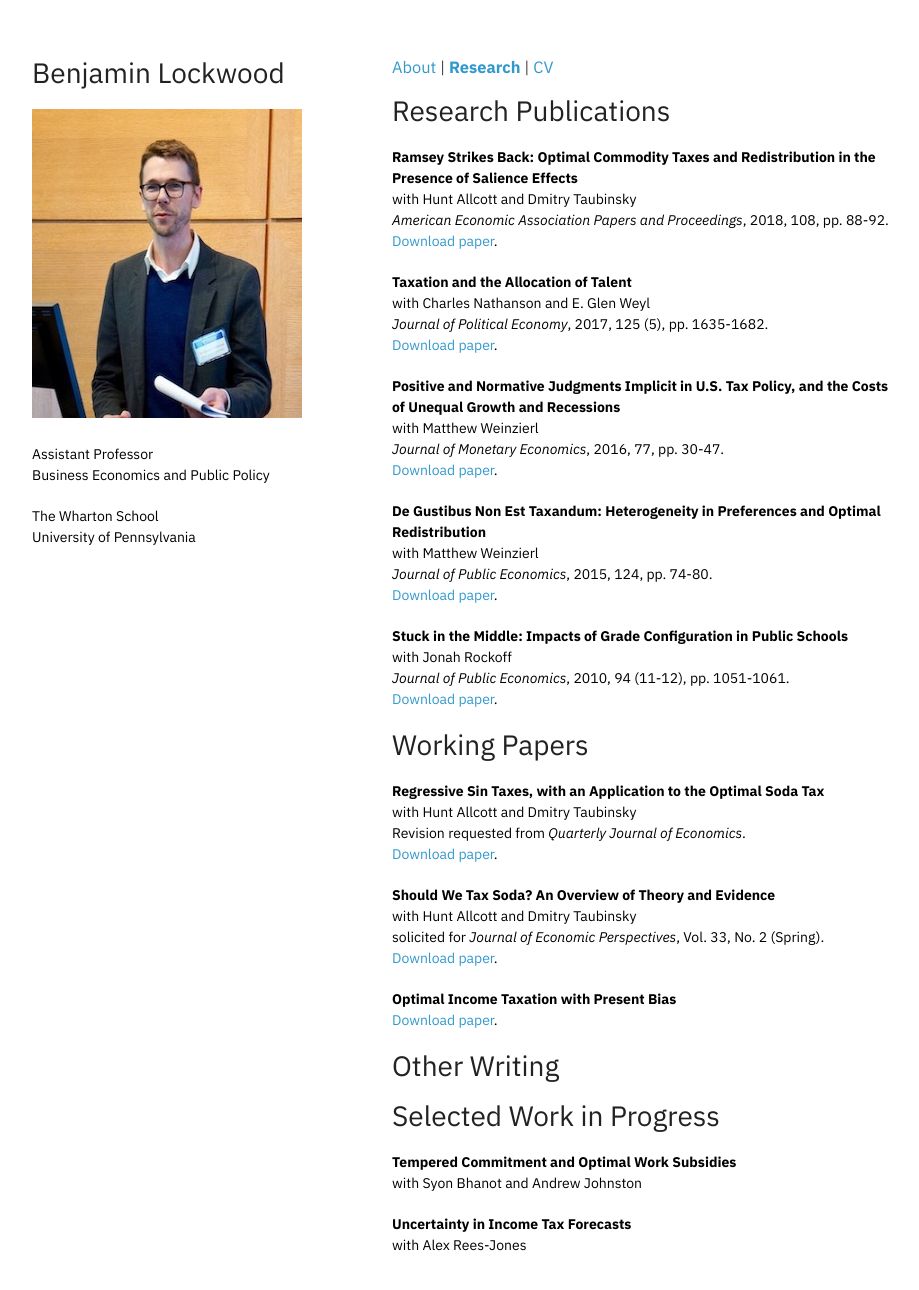
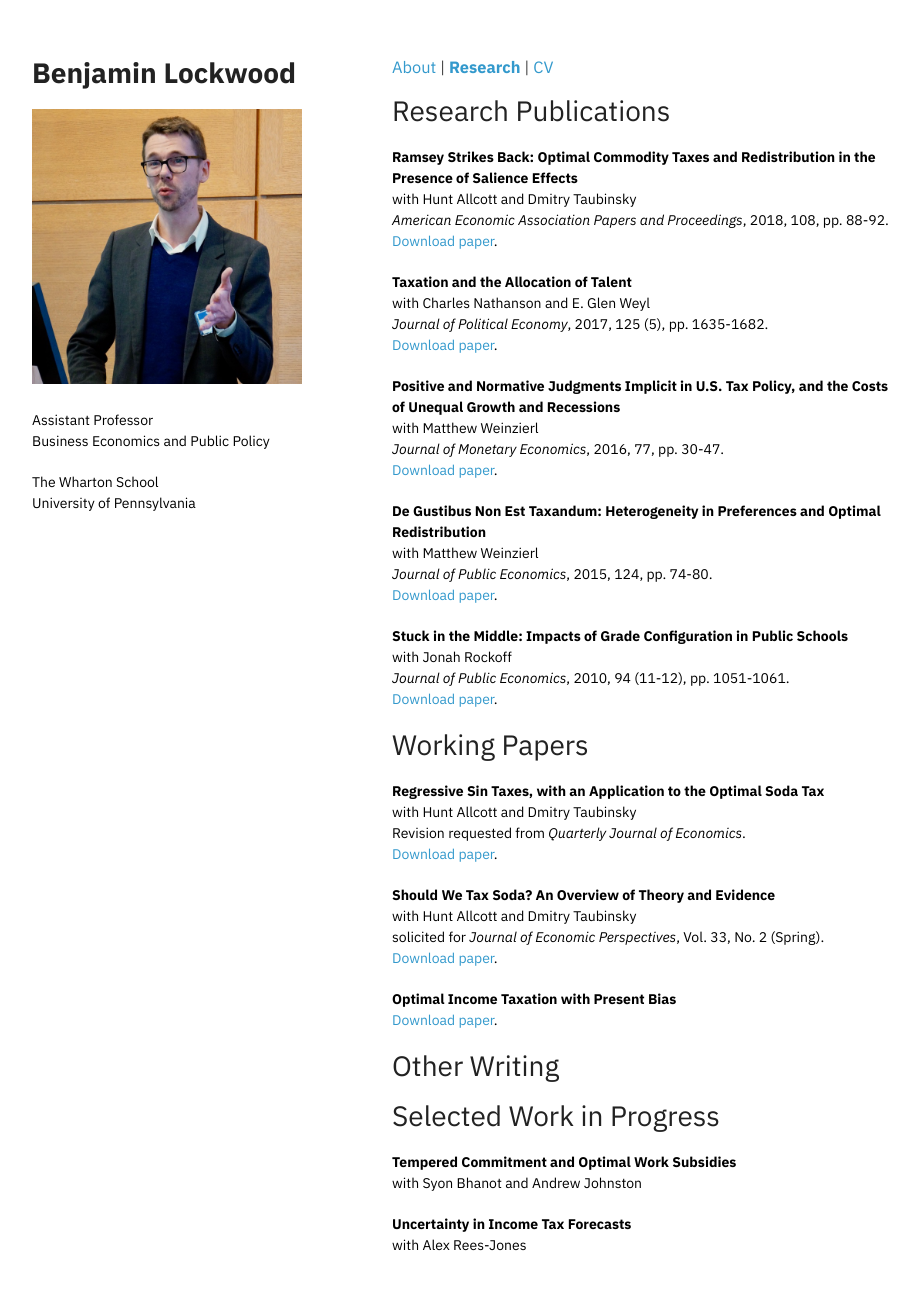
Before and after one commit to sxfinance/sxia.github.io, a Jekyll site: the page research.html, which Jekyll copies as it is, in a window 1280 px wide and 1326 px high. Shown: the top 1290 px of the window, without its empty margins (178-1097 px from the left). Built offline with Jekyll 4.4.1, drawn with Linux system fonts in a browser that asks for light colours.

Commit message:
Photo and layout updates.

```diff
--- a/index.html
+++ b/index.html
@@ -25,8 +25,8 @@
 <div class="wrapper">
 
       <header>
-        <h1>Benjamin Lockwood</h1>
-	      <p class="view"><img src="Benjamin Lockwood.jpg" width=300 height=309></p>
+        <h1><b>Benjamin Lockwood</b></h1>
+	      <p class="view"><img src="Benjamin Lockwood.jpg" width=275 height=275></p>
         <p>Assistant Professor<br>
           Business Economics and Public Policy</p>
 
@@ -40,7 +40,7 @@
        <h3 style="text-align: left; background-color: white;">
        <a href="index.html"><b>About</b></a> |
        <a href="research.html">Research</a> |
-       <a href="cv/Benjamin_Lockwood_CV.pdf">CV</a>
+       <a href="cv.pdf">CV</a>
        </h3>
      </nav>
 
--- a/research.html
+++ b/research.html
@@ -25,9 +25,8 @@
 <div class="wrapper">
 
   <header>
-    <h1>Benjamin Lockwood</h1>
-    <p class="view"><img src="Benjamin Lockwood.jpg" width=300 height=309></p>
-    <p>Assistant Professor<br>
+        <h1><b>Benjamin Lockwood</b></h1>
+	<p class="view"><img src="Benjamin Lockwood.jpg" width=275 height=275></p>    <p>Assistant Professor<br>
       Business Economics and Public Policy</p>
 
     <p>The Wharton School <br>
@@ -40,7 +39,7 @@
        <h3 style="text-align: left; background-color: white;">
        <a href="index.html">About</a> |
        <a href="research.html"><b>Research</b></a> |
-       <a href="cv/Benjamin_Lockwood_CV.pdf">CV</a>
+       <a href="cv.pdf">CV</a>
        </h3>
      </nav>
 
```
Also changed, not shown: Benjamin Lockwood.jpg, 2 other files.
